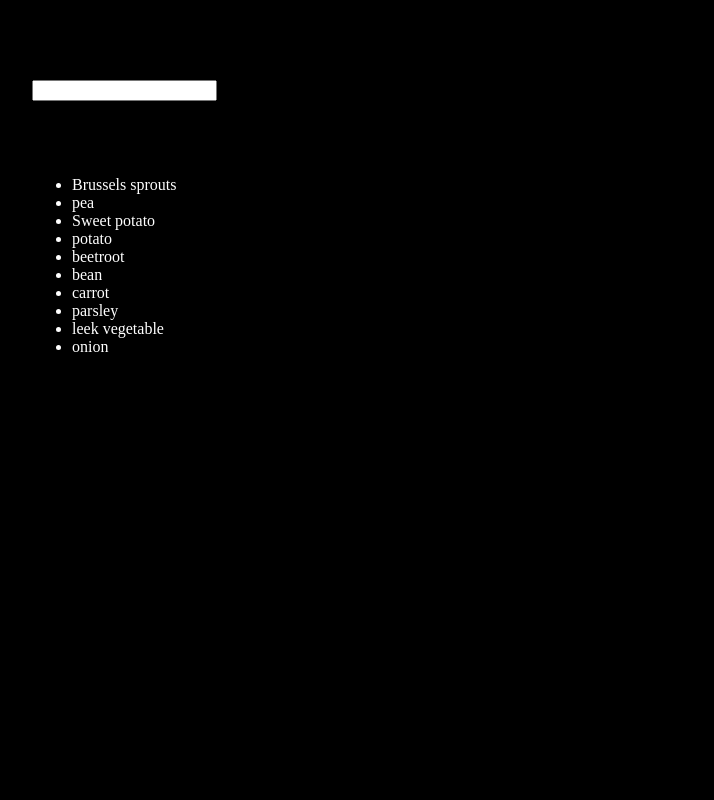
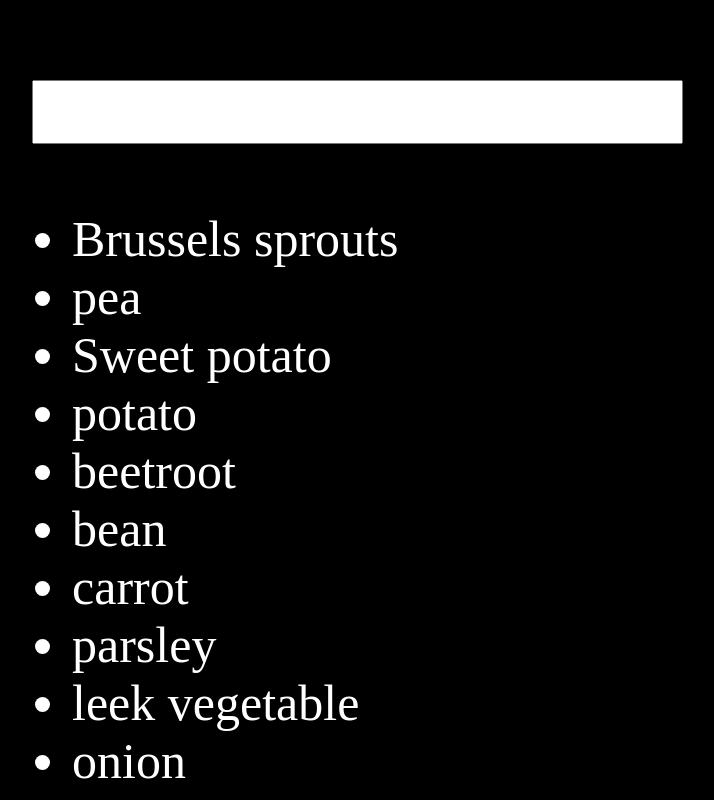
Before and after one commit to MarekZemla/Search-engine, a plain HTML site: page index.html in a window 1280 px wide. Shown: the whole page, without its empty margins (480-1194 px from the left). Drawn offline with Linux system fonts and the light colour scheme.

Commit message:
update css

```diff
--- a/index.html
+++ b/index.html
@@ -10,9 +10,11 @@
 <style>
     body{
         background-color: #000;
+
     }
     input, ul{
-       position:absolute;
+        font-size: 50px;;
+        position:absolute;
         top:10%;
         left:40%;
     }
```
